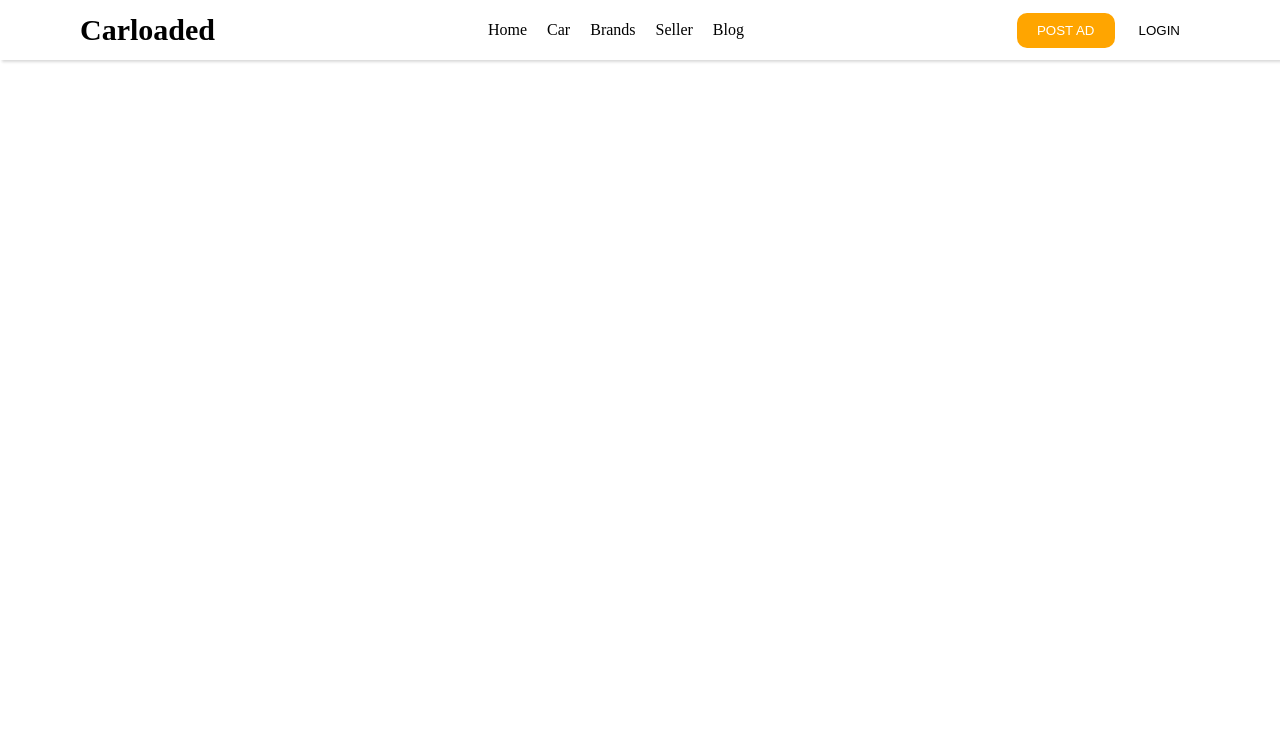
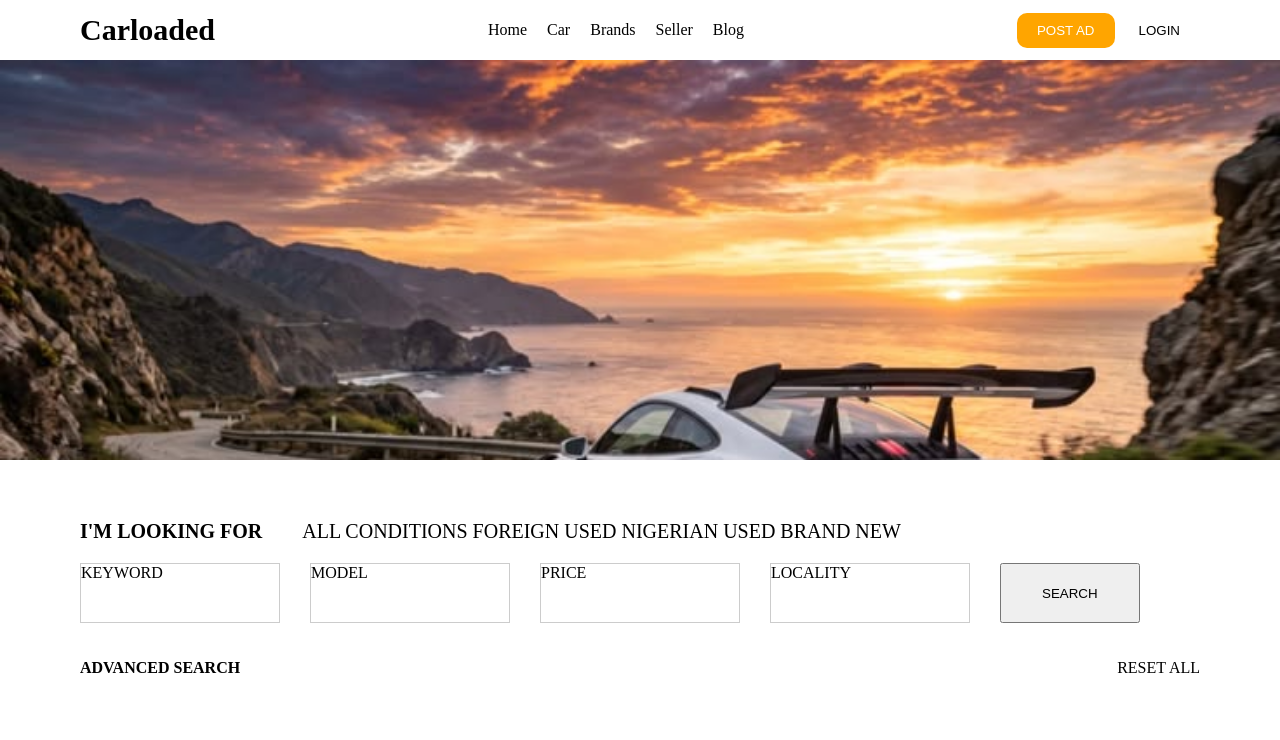
Before and after one commit to favig1/Team-website, a plain HTML site: page index.html in a window 1280 px wide. Drawn offline with Linux system fonts and the light colour scheme.

Commit message:
got some work done

```diff
--- a/index.html
+++ b/index.html
@@ -1,11 +1,13 @@
 <!DOCTYPE html>
 <html lang="en">
+
 <head>
     <meta charset="UTF-8">
     <meta name="viewport" content="width=device-width, initial-scale=1.0">
     <title>Document</title>
     <link rel="stylesheet" href="style.css">
 </head>
+
 <body>
     <header>
         <div class="one"><strong>Carloaded</strong></div>
@@ -21,5 +23,32 @@
             <button class="button-two">LOGIN</button>
         </div>
     </header>
+    <div class="main-body">
+
+    </div>
+
+    <section class="job">
+        <div class="role">
+            <strong>I'M LOOKING FOR</strong>
+            ALL CONDITIONS
+            FOREIGN USED
+            NIGERIAN USED
+            BRAND NEW
+        </div>
+
+        <div class="fold">
+            <div class="block">KEYWORD</div>
+            <div class="block">MODEL</div>
+            <div class="block">PRICE</div>
+            <div class="block">LOCALITY</div>
+            <BUtton class="block-five">SEARCH</BUtton>
+        </div><br><br>
+
+        <div class="drop">
+            <strong>ADVANCED SEARCH</strong>
+            RESET ALL
+        </div>
+    </section>
 </body>
+
 </html>
--- a/style.css
+++ b/style.css
@@ -43,3 +43,47 @@ nav a{
 .button-two{
     background-color: transparent;
 }
+
+.main-body{
+    width: 100%;
+    height: 400px;
+    background-image: url(./Coastal\ Sunset\ Highway.jpg);
+    background-size: cover;
+    background-position: top;
+    background-repeat: no-repeat;
+}
+
+.job{
+
+    padding: 60px 80px;
+}
+
+.role{
+    display: flex;
+    align-items: center;
+    gap: 40px;
+    font-size: 20px;
+}
+
+.fold{
+    display: flex;
+    gap: 30px;
+    padding-top: 20px;
+
+}
+
+.block{
+    height: 60px;
+    width: 200px;
+    background-color: white;
+    border: 1px solid #ccc;
+}
+
+.block-five{
+    padding: 10px 40px;
+}
+
+.drop{
+    display: flex;
+    justify-content: space-between;
+}
```
Also changed, not shown: Coastal Sunset Highway.jpg (added).
